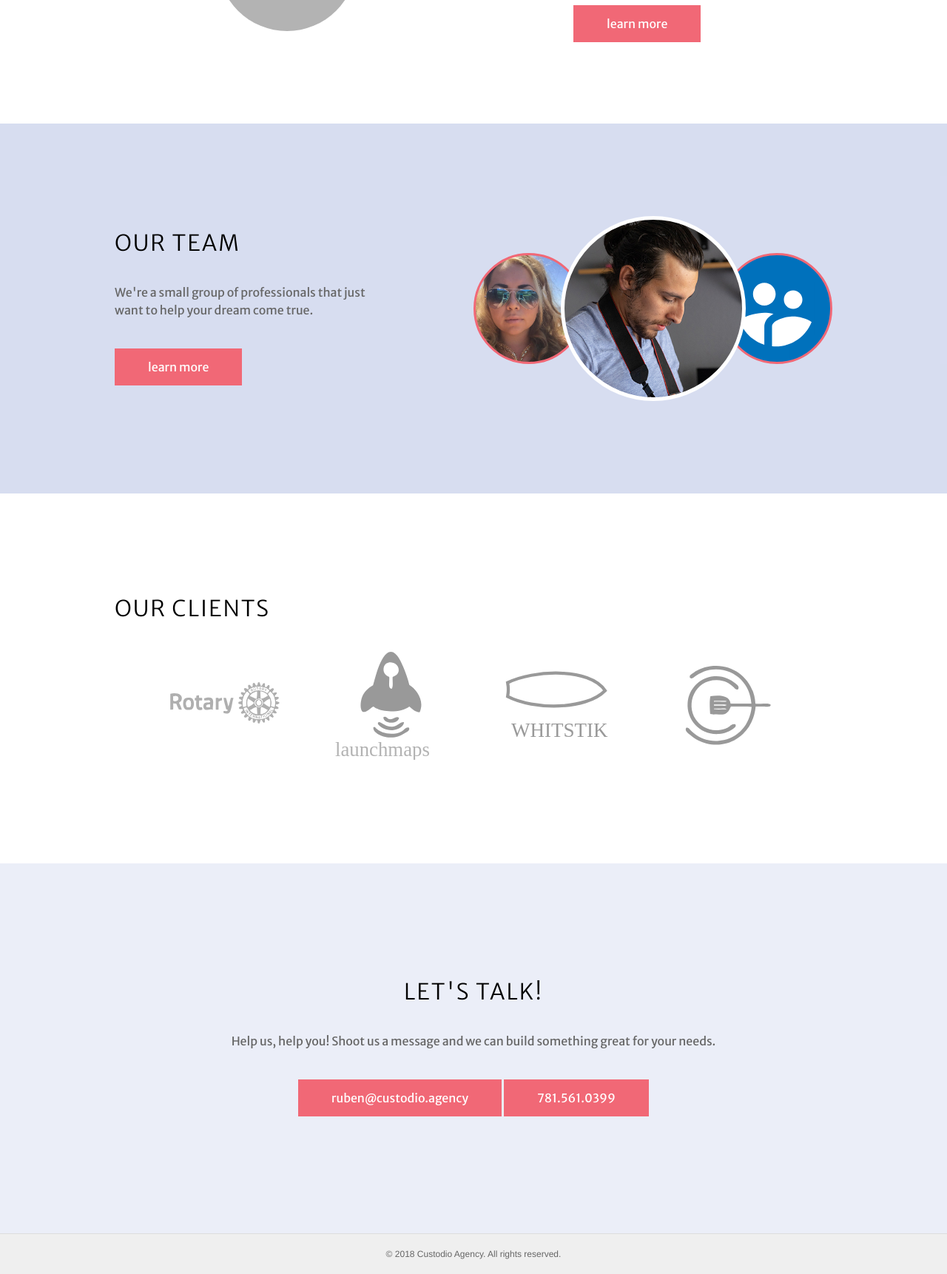
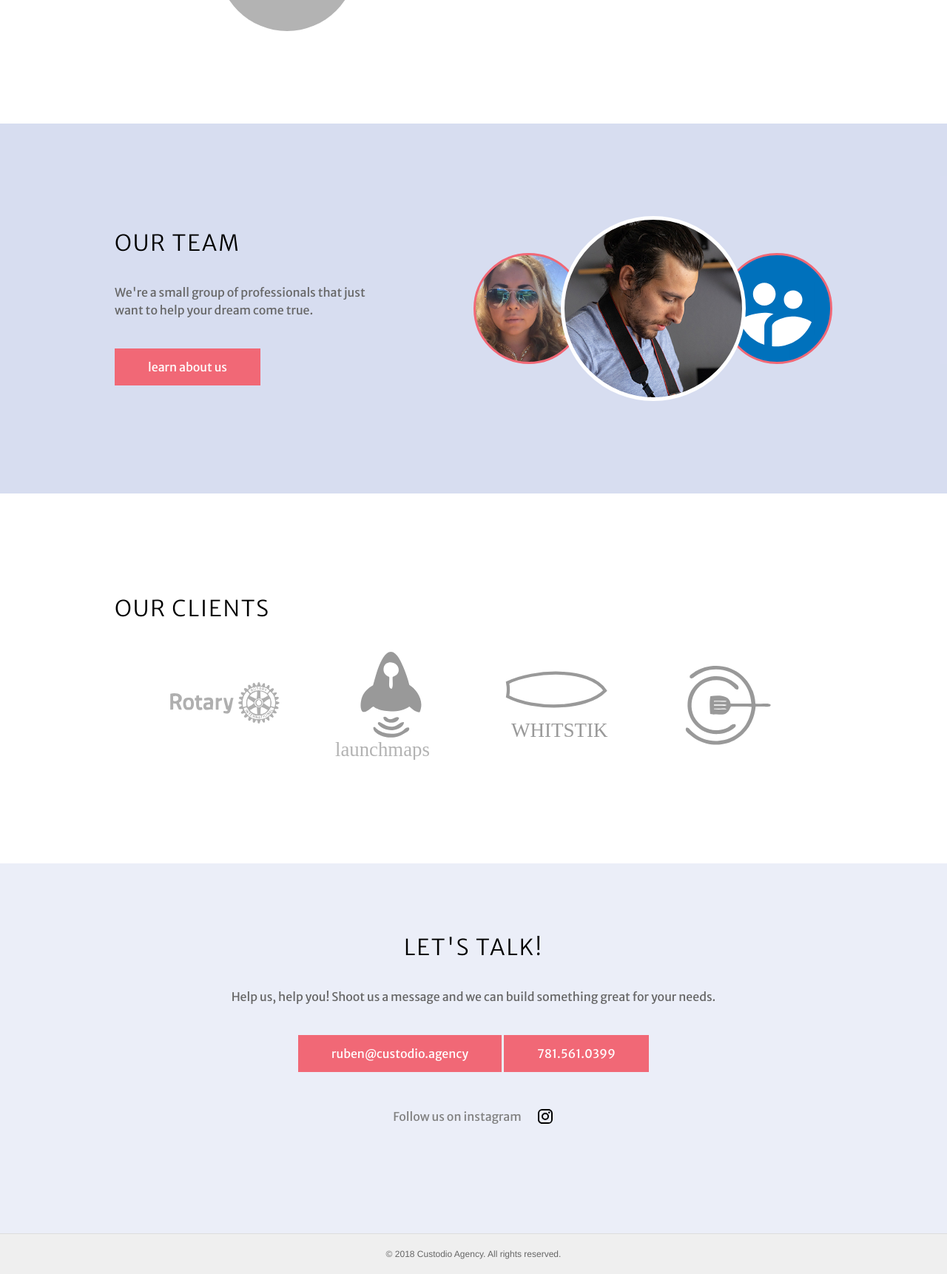
Before and after one commit to rucustodio/custodio.agency, a plain HTML site: page index.html in a window 1280 px wide. Shown: the part 1033-2755 px from the top of the page at 74% size. Drawn offline with Linux system fonts and the light colour scheme; some packages are replaced by stand-ins of ours; a script that the page names is missing.

Commit message:
finishing touches on site

```diff
--- a/index.html
+++ b/index.html
@@ -29,7 +29,7 @@
 				<div class="hero-title">
 					<h1><span class="bold">CUSTODIO</span><span class="thin">AGENCY</span></h1>
 					<h2>Professional Web Services</h2>
-					<a href="/" class="button">get started</a>
+					<span href="/" class="button hero-button">get started</span>
 				</div>
 			</div>
 			<div class="services">
@@ -40,7 +40,7 @@
 					<div class="content">
 						<h3>Our Services</h3>
 						<p>We offer a range of services including but not limited to web development, app development, UI/UX consulting, social media consulting, photography, videography, and other media services.</p>
-						<a href="/" class="button">learn more</a>
+						<!-- <a href="/" class="button">learn more</a> -->
 					</div>
 				</div>
 			</div>
@@ -55,7 +55,7 @@
 					<div class="content">
 							<h3>Our Team</h3>
 							<p>We're a small group of professionals that just want to help your dream come true.</p>
-							<a href="/" class="button">learn more</a>
+							<a href="https://www.instagram.com/custodio.agency/" class="button">learn about us</a>
 					</div>
 				</div>
 			</div>
@@ -86,6 +86,7 @@
 								<p>Help us, help you! Shoot us a message and we can build something great for your needs.</p>
 								<a href="mailto:ruben@custodio.agency" class="button" target="_blank">ruben@custodio.agency</a>
 								<a href="tel:781-561-0399" class="button" target="_blank">781.561.0399</a>
+								<p class="instagram-paragraph"><a href="https://www.instagram.com/custodio.agency/" target="_blank">Follow us on instagram <img src="./images/instagram.svg" /></a></p>
 						</div>
 					</div>
 				</div>
@@ -95,14 +96,16 @@
 		</footer>
 
 		<script>
+			document.addEventListener("DOMContentLoaded", (event) => {
 				const today = new Date(),
 							links = document.querySelectorAll('.header-menu .link'),
-						scroll = new SmoothScroll();
+							scroll = new SmoothScroll(),
+							contactTop = document.querySelector(`.clients`).getBoundingClientRect().top + window.scrollY
 
 				document.querySelector('.current-year').textContent = today.getFullYear();
 				links.forEach(link => {
 					const section = link.getAttribute('data-class');
-				const top = document.querySelector(`.${section}`).getBoundingClientRect().top;
+					const top = document.querySelector(`.${section}`).getBoundingClientRect().top + window.scrollY;
 
 					link.onclick = () => {
 						scroll.animateScroll(top);
@@ -112,6 +115,11 @@
 				document.querySelector('.header-logo').onclick = () => {
 					scroll.animateScroll(0)
 				}
+
+				document.querySelector('.hero-button').onclick = () => {
+					scroll.animateScroll(contactTop)
+				}
+			});
 		</script>
 	</body>
 </html>
--- a/styles.css
+++ b/styles.css
@@ -298,6 +298,26 @@ label {
 	width: 100%;
 }
 
+.contactus .instagram-paragraph {
+	display: flex;
+	align-items: center;
+	justify-content: center;
+	color: gray;
+	height: 40px;
+	margin-top: 40px;
+}
+
+.contactus .instagram-paragraph a {
+	display: inline-flex;
+	color: gray;
+	text-decoration: none;
+	cursor: pointer;
+}
+
+.contactus .instagram-paragraph img {
+	margin-left: 20px;
+}
+
 footer {
 	font-family: Helvetica, sans-serif;
 	background: #efefef;
```
Also changed, not shown: images/instagram.svg (added). Lines whose indentation alone changed are shown as unchanged.
